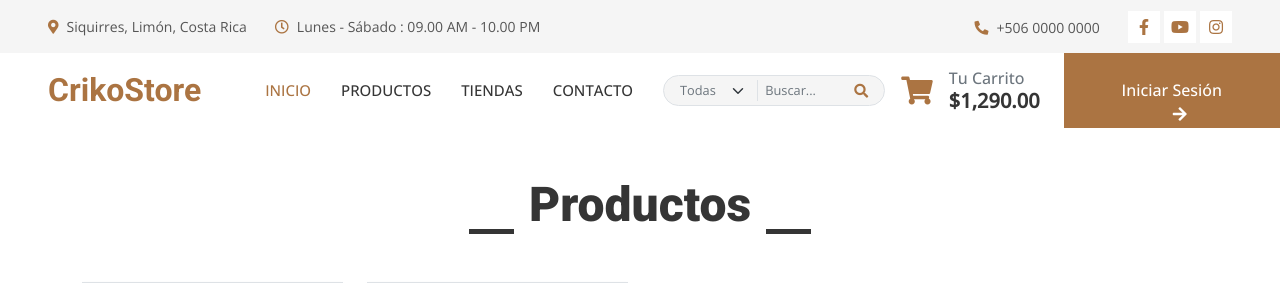
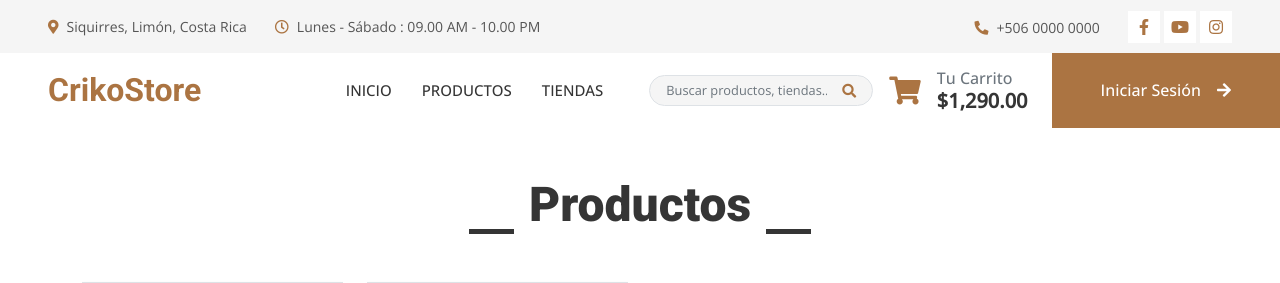
Before and after one commit to AlisonC017/tienda_online_laravel, a Laravel app: page /p in a window 1280 px wide. Shown: the top 283 px of the page. Run offline with Laravel 12, Linux system fonts and the light colour scheme; some libraries are stand-ins or nearby versions.

Commit message:
toque cosas xD

```diff
--- a/resources/views/app.blade.php
+++ b/resources/views/app.blade.php
@@ -4,11 +4,12 @@
 <head>
     <meta charset="utf-8">
     <title>CrikoStore</title>
+    <title>@yield('title', 'CrickoStore')</title>
     <meta content="width=device-width, initial-scale=1.0" name="viewport">
-    <meta content="" name="keywords">
-    <meta content="" name="description">
+    <meta name="csrf-token" content="{{ csrf_token() }}">
 
     @include('layouts.landing.css')
+    @stack('estilos')
 </head>
 
 <body>
@@ -34,6 +35,7 @@
 
     <!-- JavaScript-->
     @include('layouts.landing.scripts')
+    @stack('scripts')
     @yield('javascrip')
 </body>
 
--- a/resources/views/layouts/landing/css.blade.php
+++ b/resources/views/layouts/landing/css.blade.php
@@ -1,5 +1,5 @@
 <!-- Favicon -->
-<link href="img/favicon.ico" rel="icon">
+<link href="{{ asset('favicon.ico') }}" rel="icon">
 
 <!-- Google Web Fonts -->
 <link rel="preconnect" href="https://fonts.googleapis.com">
@@ -12,9 +12,9 @@
 <link href="https://cdn.jsdelivr.net/npm/bootstrap-icons@1.4.1/font/bootstrap-icons.css" rel="stylesheet">
 
 <!-- Libraries Stylesheet -->
-<link href="lib/animate/animate.min.css" rel="stylesheet">
-<link href="lib/owlcarousel/assets/owl.carousel.min.css" rel="stylesheet">
-<link href="lib/lightbox/css/lightbox.min.css" rel="stylesheet">
+<link href="{{ asset('themes/landing/lib/animate/animate.min.css') }}" rel="stylesheet">
+<link href="{{ asset('themes/landing/lib/owlcarousel/assets/owl.carousel.min.css') }}" rel="stylesheet">
+<link href="{{ asset('themes/landing/lib/lightbox/css/lightbox.min.css') }}" rel="stylesheet">
 
 <!-- Customized Bootstrap Stylesheet -->
 <link href="{{ asset('themes/landing/css/bootstrap.min.css') }}" rel="stylesheet">
--- a/resources/views/layouts/landing/footer.blade.php
+++ b/resources/views/layouts/landing/footer.blade.php
@@ -17,11 +17,17 @@
                  </div>
              </div>
              <div class="col-lg-3 col-md-8">
-                 <h4 class="text-light mb-4">Acceso Rápido</h4>
-                 <a class="btn btn-link" href="">Inicio</a>
-                 <a class="btn btn-link" href="">Productos</a>
-                 <a class="btn btn-link" href="">Tiendas</a>
+                 <h4 class="text-light mb-4">Acceso rápido</h4>
+                 <a class="btn btn-link" href="{{ route('home') }}">Inicio</a>
+                 <a class="btn btn-link" href="{{ route('productos.index') }}">Productos</a>
+                 <a class="btn btn-link" href="{{ route('tiendas.index') }}">Tiendas</a>
+                 <a class="btn btn-link" href="{{ route('carrito.index') }}">Carrito</a>
              </div>
+
+             <div class="col-lg-4 col-md-12">
+                <h4 class="text-light mb-4">¿Qué es CrickoStore?</h4>
+                <p>Un directorio comercial donde varias tiendas ofrecen sus productos y tú puedes armar un solo pedido con todas ellas.</p>
+            </div>
 
              <div class="col-lg-3 col-md-6">
                  <h4 class="text-light mb-4">Contacto</h4>
--- a/resources/views/layouts/landing/header.blade.php
+++ b/resources/views/layouts/landing/header.blade.php
@@ -31,7 +31,7 @@
 
 <!-- Navbar Start -->
 <nav class="navbar navbar-expand-lg bg-white navbar-light sticky-top p-0">
-    <a href="index.html" class="navbar-brand d-flex align-items-center px-4 px-lg-5">
+    <a href="{{ route('home') }}" class="navbar-brand d-flex align-items-center px-4 px-lg-5">
         <h2 class="m-0 text-primary">CrikoStore</h2>
     </a>
 
@@ -41,25 +41,21 @@
 
     <div class="collapse navbar-collapse" id="navbarCollapse">
         <div class="navbar-nav ms-auto p-4 p-lg-0 align-items-lg-center">
-            <a href="#" class="nav-item nav-link active">Inicio</a>
-            <a href="#" class="nav-item nav-link">Productos</a>
-            <a href="#" class="nav-item nav-link">Tiendas</a>
-            <a href="contact.html" class="nav-item nav-link">Contacto</a>
+            <a href="{{ route('home') }}"
+                class="nav-item nav-link {{ request()->routeIs('home') ? 'active' : '' }}">Inicio</a>
+            <a href="{{ route('productos.index') }}"
+                class="nav-item nav-link {{ request()->routeIs('productos.*') ? 'active' : '' }}">Productos</a>
+            <a href="{{ route('tiendas.index') }}"
+                class="nav-item nav-link {{ request()->routeIs('tiendas.*') ? 'active' : '' }}">Tiendas</a>
+
 
             <!-- Buscador  -->
-            <form id="search-form" action="#" method="get" class="my-2 my-lg-0 me-lg-3">
+            <form action="{{ route('productos.index') }}" method="get" class="my-2 my-lg-0 mx-lg-3">
                 <div class="input-group input-group-sm border rounded-pill bg-light overflow-hidden"
-                    style="max-width: 600px;">
-                    <select class="form-select border-0 bg-transparent ps-3 pe-1 text-muted"
-                        style="max-width: 95px; font-size: 0.8rem;">
-                        <option value="">Todas</option>
-                        <option value="groceries">Abarrotes</option>
-                        <option value="drinks">Bebidas</option>
-                        <option value="chocolates">Chocolates</option>
-                    </select>
-                    <span class="border-end my-1"></span>
-                    <input type="text" class="form-control border-0 bg-transparent shadow-none"
-                        placeholder="Buscar..." aria-label="Buscar" style="font-size: 0.8rem;">
+                    style="max-width: 300px;">
+                    <input type="text" name="q" value="{{ request('q') }}"
+                        class="form-control border-0 bg-transparent shadow-none ps-3"
+                        placeholder="Buscar productos, tiendas..." aria-label="Buscar" style="font-size: 0.8rem;">
                     <button class="btn border-0 text-primary pe-3" type="submit" aria-label="Buscar">
                         <i class="fa fa-search"></i>
                     </button>
--- a/routes/web.php
+++ b/routes/web.php
@@ -17,3 +17,29 @@ Route::get('/l', function () {
 Route::get('/a', function () {
     return view('modules.admin.index');
 });
+
+// ---------- SITIO PÚBLICO ----------
+// TEMPORAL: sin base de datos todavía. Cuando existan las tablas,
+// cambiar esta ruta por: Route::get('/', [HomeController::class, 'index'])->name('home');
+Route::get('/', function () {
+    return view('modules.landing.index', [
+        'destacadas'  => collect(),
+        'masVendidos' => collect(),
+        'tiendasTop'  => collect(),
+    ]);
+})->name('home');
+
+// ---------- ADMIN TIENDAS ----------
+// Cuando el Integrante 1 entregue el middleware, agregar ->middleware(['auth', 'rol:admin'])
+Route::prefix('admin')->name('admin.')->group(function () {
+    Route::get('tiendas', [AdminTiendaController::class, 'index'])->name('tiendas.index');
+    Route::patch('tiendas/{tienda}/activa', [AdminTiendaController::class, 'toggleActiva'])->name('tiendas.activa');
+    Route::patch('tiendas/{tienda}/destacada', [AdminTiendaController::class, 'toggleDestacada'])->name('tiendas.destacada');
+});
+
+// ---------- TEMPORALES: borrar cuando los demás integrantes definan las suyas ----------
+Route::get('/productos', fn () => 'Pendiente: Integrante 2')->name('productos.index');
+Route::get('/productos/{id}', fn ($id) => 'Pendiente: Integrante 2')->name('productos.show');
+Route::get('/tiendas', fn () => 'Pendiente: Integrante 2')->name('tiendas.index');
+Route::get('/tiendas/{id}', fn ($id) => 'Pendiente: Integrante 2')->name('tiendas.show');
+Route::get('/carrito', fn () => 'Pendiente: Integrante 4')->name('carrito.index');
```
Also changed, not shown: resources/views/modules/landing/index.blade.php (+15 -0 lines), app/Models/Detalle.php (added), app/Models/Pedido.php (added), app/Models/Producto.php (added), app/Models/Tienda.php (added), resources/views/modules/admin/tienda/index.blade.php (added).
